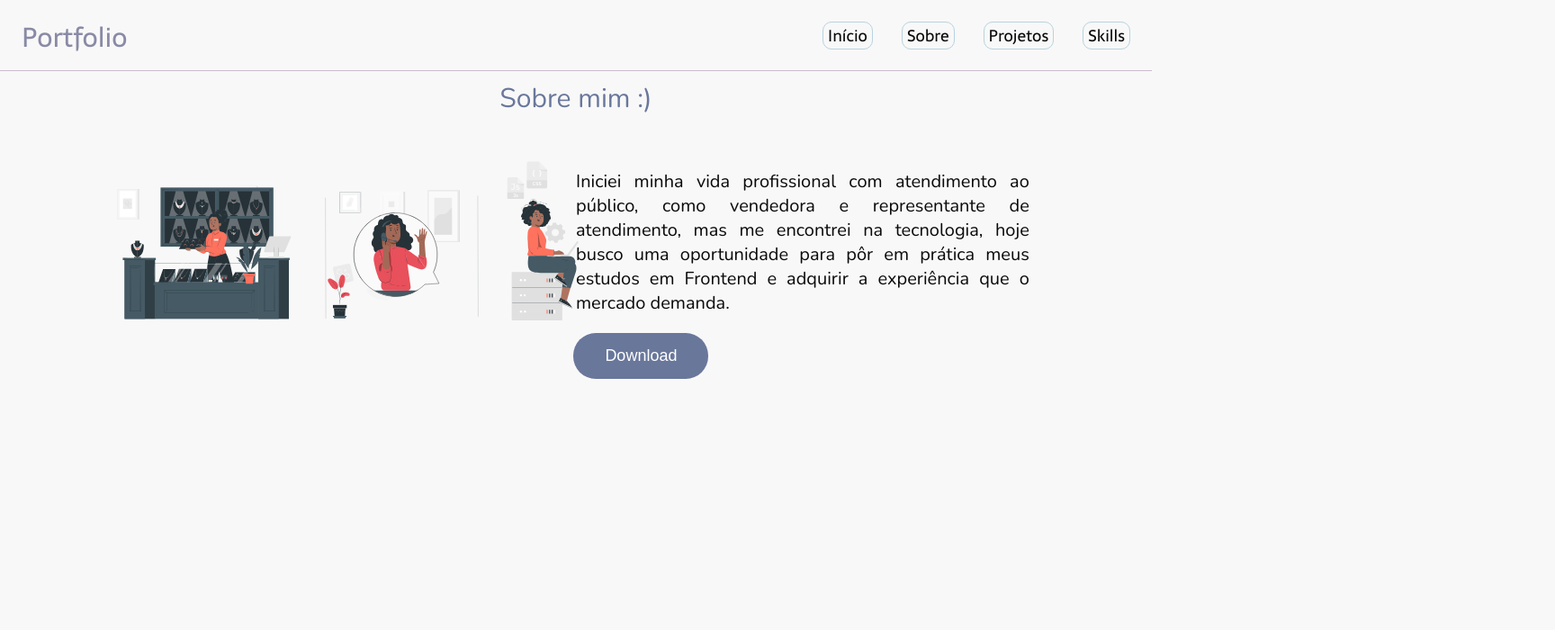
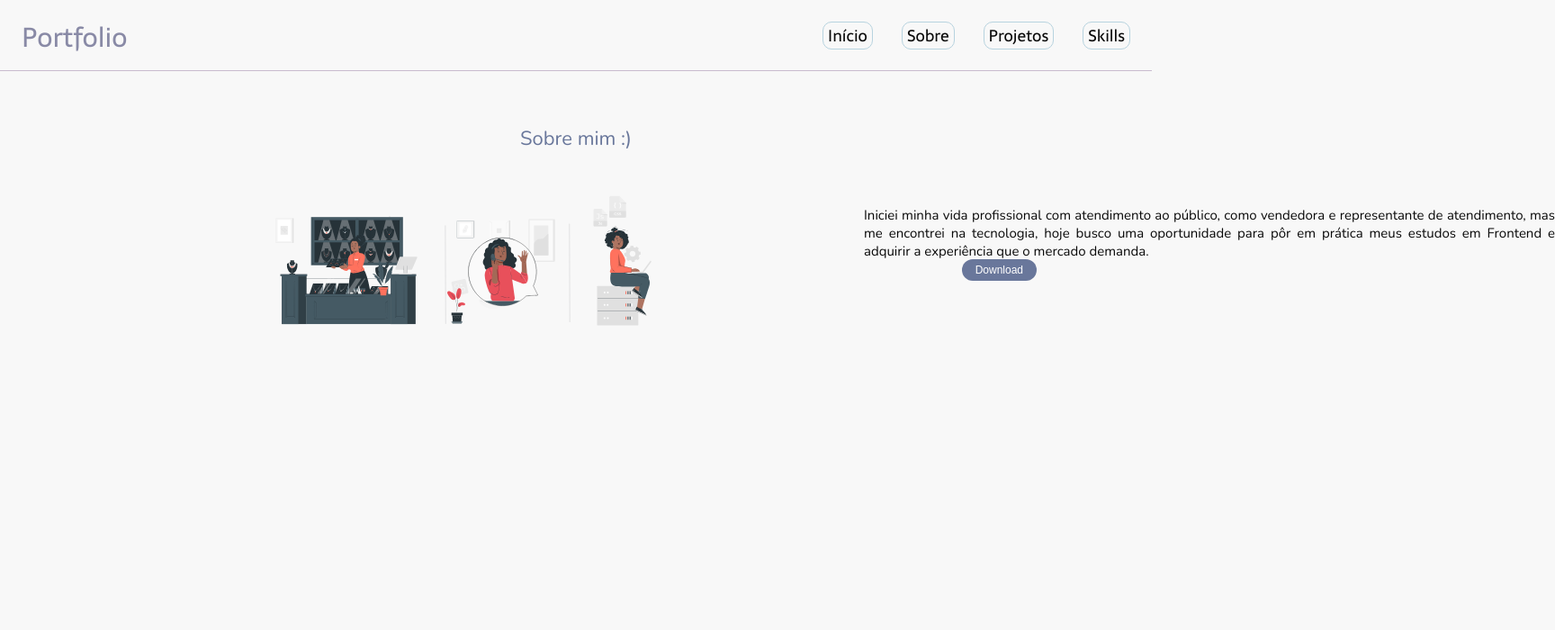
Before and after one commit to amandaresende/portfolio, a React (Create React App) app: page /about in a window 1280 px wide. Shown: the top 700 px of the page at 90% size, 1728 px wide, since content can reach past the window. Built offline with nearby package versions, Linux system fonts and the light colour scheme.

Commit message:
fix: Ajustes no layout responsivo

```diff
--- a/src/components/Menu/Menu.css
+++ b/src/components/Menu/Menu.css
@@ -45,7 +45,7 @@
   .Menu {
       flex-direction: row;
       justify-content: space-between;
-
+      gap:1px;
 
 
   }
--- a/src/views/About/About.css
+++ b/src/views/About/About.css
@@ -76,7 +76,7 @@
   margin: auto;
 }
 
-@media screen and (max-width: 1024px) {
+@media screen and (min-width: 1024px) {
 
   .algo{
     width: 100%;
@@ -134,7 +134,7 @@
   .img-about{
     display:flex;
 
-    width:65%;
+    width:35%;
     margin-left: 23%;
 
   }
--- a/src/views/Skills/Skills.css
+++ b/src/views/Skills/Skills.css
@@ -47,6 +47,7 @@ a{
 
 @media screen and (max-width: 1024px){
   .skills{
+    gap:1px;
     display:flex;
     flex-direction: column;
     justify-content: space-between;
```
